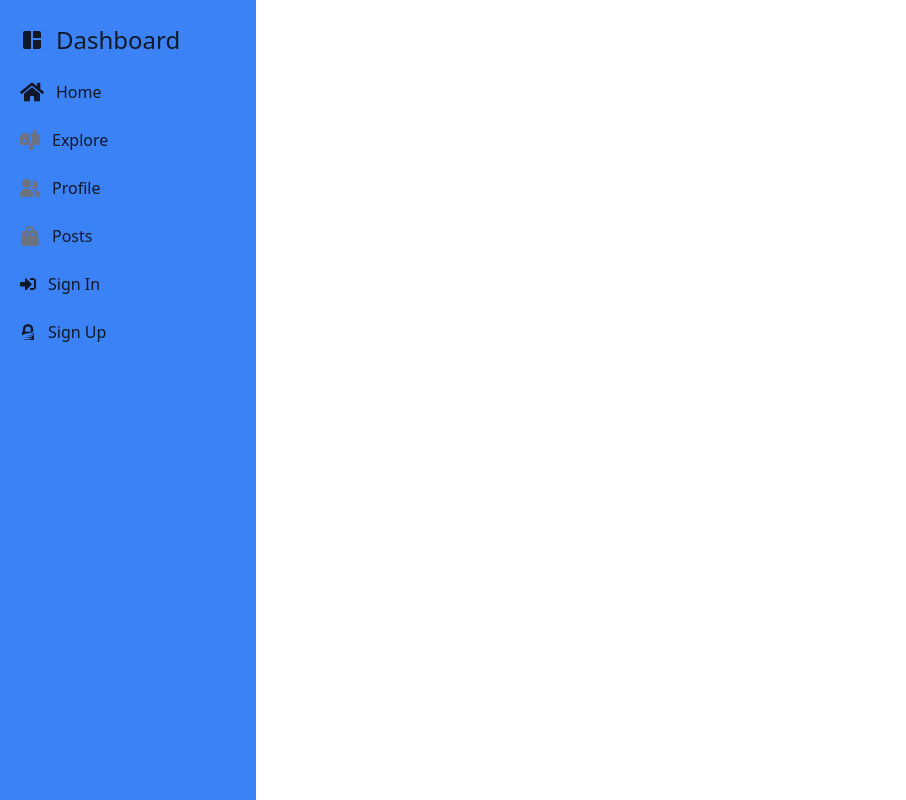
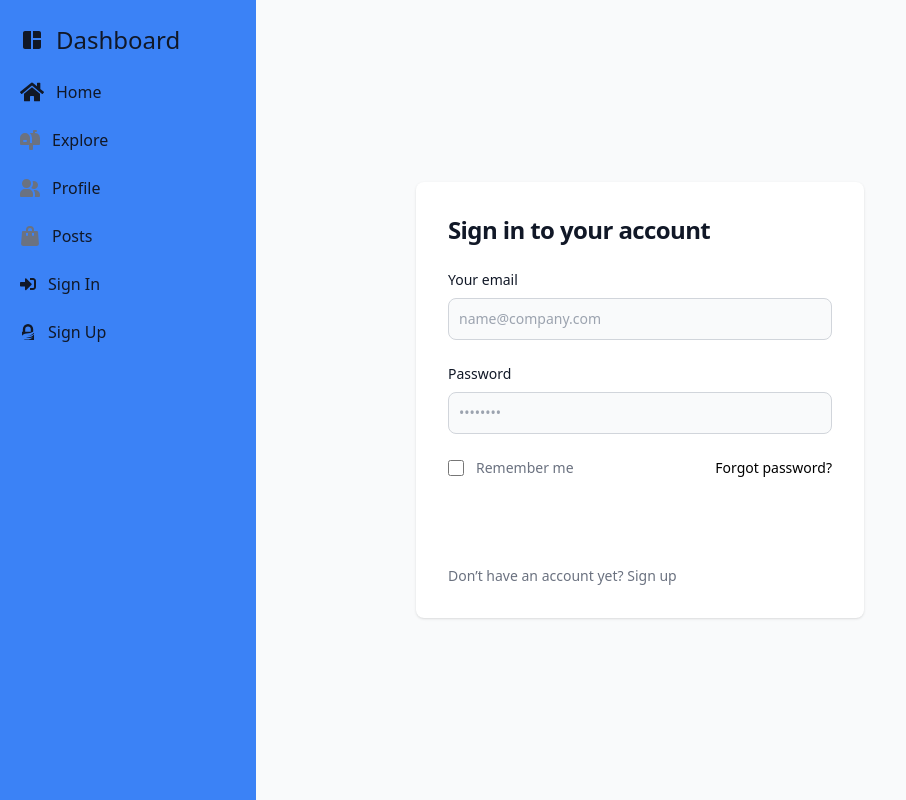
Before and after one commit to nathanrufus/Student-Community-App, a React (Vite) app: page / in a window 1280 px wide. Shown: the whole page, without its empty margins (0-906 px from the left). Built offline with nearby package versions, Linux system fonts and the light colour scheme.

Commit message:
Added signin component

```diff
--- a/src/App.jsx
+++ b/src/App.jsx
@@ -1,9 +1,11 @@
 import React from "react";
 import Navbar from "./components/Navbar";
+import Signin from "./components/Signin";
 
 function App() {
   return <div>
     <Navbar/>
+    <Signin/>
   </div>;
 }
 
--- /dev/null
+++ b/src/components/Signin.jsx
@@ -0,0 +1,46 @@
+import React from "react";
+
+function Signin() {
+  return <div>
+    <section class="bg-gray-50 dark:bg-gray-900">
+  <div class="flex flex-col items-center justify-center px-6 py-8 mx-auto md:h-screen lg:py-0">
+
+
+      <div class="w-full bg-white rounded-lg shadow dark:border md:mt-0 sm:max-w-md xl:p-0 dark:bg-gray-800 dark:border-gray-700">
+          <div class="p-6 space-y-4 md:space-y-6 sm:p-8">
+              <h1 class="text-xl font-bold leading-tight tracking-tight text-gray-900 md:text-2xl dark:text-white">
+                  Sign in to your account
+              </h1>
+              <form class="space-y-4 md:space-y-6" action="#">
+                  <div>
+                      <label for="email" class="block mb-2 text-sm font-medium text-gray-900 dark:text-white">Your email</label>
+                      <input type="email" name="email" id="email" class="bg-gray-50 border border-gray-300 text-gray-900 sm:text-sm rounded-lg focus:ring-primary-600 focus:border-primary-600 block w-full p-2.5 dark:bg-gray-700 dark:border-gray-600 dark:placeholder-gray-400 dark:text-white dark:focus:ring-blue-500 dark:focus:border-blue-500" placeholder="name@company.com" required=""/>
+                  </div>
+                  <div>
+                      <label for="password" class="block mb-2 text-sm font-medium text-gray-900 dark:text-white">Password</label>
+                      <input type="password" name="password" id="password" placeholder="••••••••" class="bg-gray-50 border border-gray-300 text-gray-900 sm:text-sm rounded-lg focus:ring-primary-600 focus:border-primary-600 block w-full p-2.5 dark:bg-gray-700 dark:border-gray-600 dark:placeholder-gray-400 dark:text-white dark:focus:ring-blue-500 dark:focus:border-blue-500" required=""/>
+                  </div>
+                  <div class="flex items-center justify-between">
+                      <div class="flex items-start">
+                          <div class="flex items-center h-5">
+                            <input id="remember" aria-describedby="remember" type="checkbox" class="w-4 h-4 border border-gray-300 rounded bg-gray-50 focus:ring-3 focus:ring-primary-300 dark:bg-gray-700 dark:border-gray-600 dark:focus:ring-primary-600 dark:ring-offset-gray-800" required=""/>
+                          </div>
+                          <div class="ml-3 text-sm">
+                            <label for="remember" class="text-gray-500 dark:text-gray-300">Remember me</label>
+                          </div>
+                      </div>
+                      <a href="#" class="text-sm font-medium text-primary-600 hover:underline dark:text-primary-500">Forgot password?</a>
+                  </div>
+                  <button type="submit" class="w-full text-white bg-primary-600 hover:bg-primary-700 focus:ring-4 focus:outline-none focus:ring-primary-300 font-medium rounded-lg text-sm px-5 py-2.5 text-center dark:bg-primary-600 dark:hover:bg-primary-700 dark:focus:ring-primary-800">Sign in</button>
+                  <p class="text-sm font-light text-gray-500 dark:text-gray-400">
+                      Don’t have an account yet? <a href="#" class="font-medium text-primary-600 hover:underline dark:text-primary-500">Sign up</a>
+                  </p>
+              </form>
+          </div>
+      </div>
+  </div>
+</section>
+  </div>;
+}
+
+export default Signin;
```
